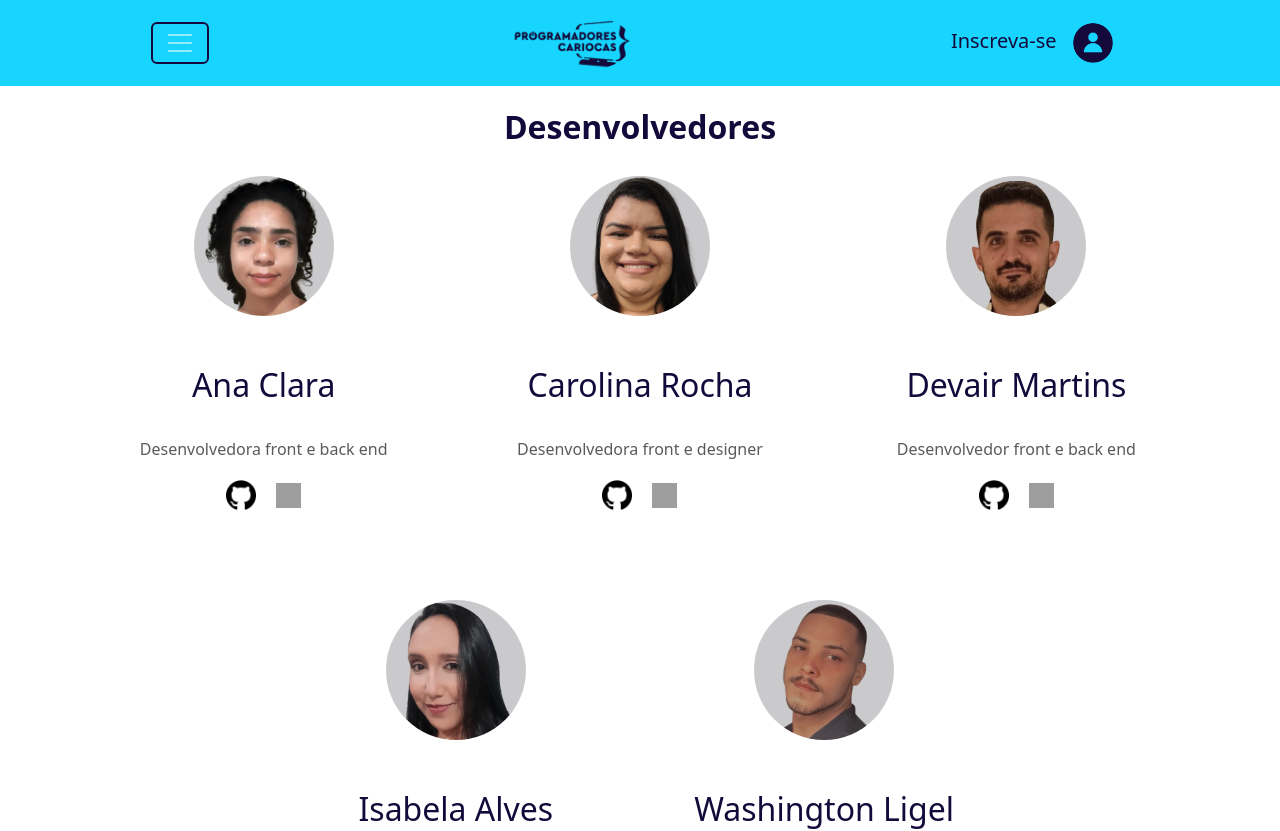
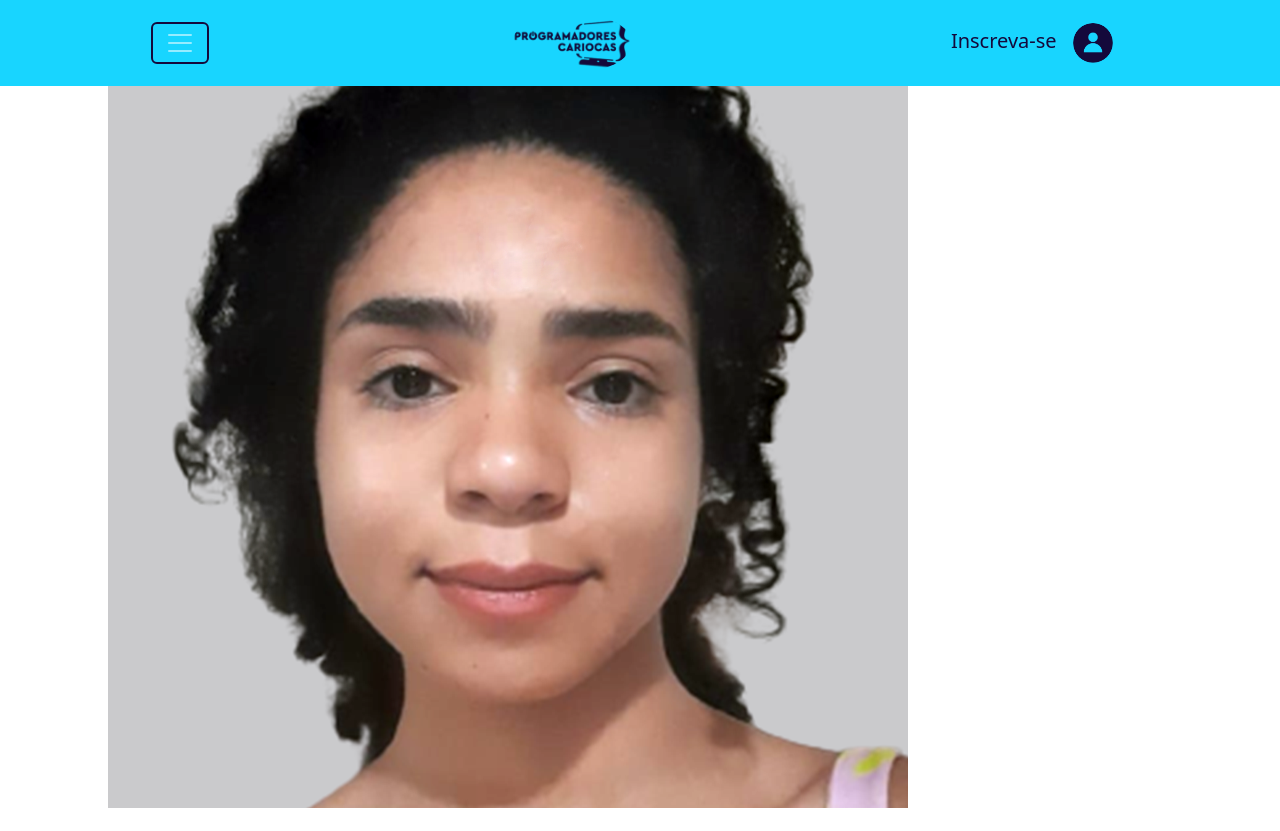
Before and after one commit to DevairUva/Final, a React (Vite) app: page /#/nos in a window 1280 px wide. Shown: the top 831 px of the page. Built offline with nearby package versions, Linux system fonts and the light colour scheme; grey boxes are pictures that could not be loaded.

Commit message:
atualização

```diff
--- a/src/components/Nos.jsx
+++ b/src/components/Nos.jsx
@@ -15,8 +15,11 @@ import git from '../assets/git.png'
 function Nos() {
     return (
 
+
         <div className="container marketing">
+
   <div className="fundo">
+  <img className="bd-placeholder-img2" width="auto" height="auto" src={ana} alt=""  />
     <h2 className="fw-normal textCenterHome"><strong>Desenvolvedores</strong></h2>
     <div className="row">
       <div className="col-md-4 col-xs-6 nos text-center">
```
